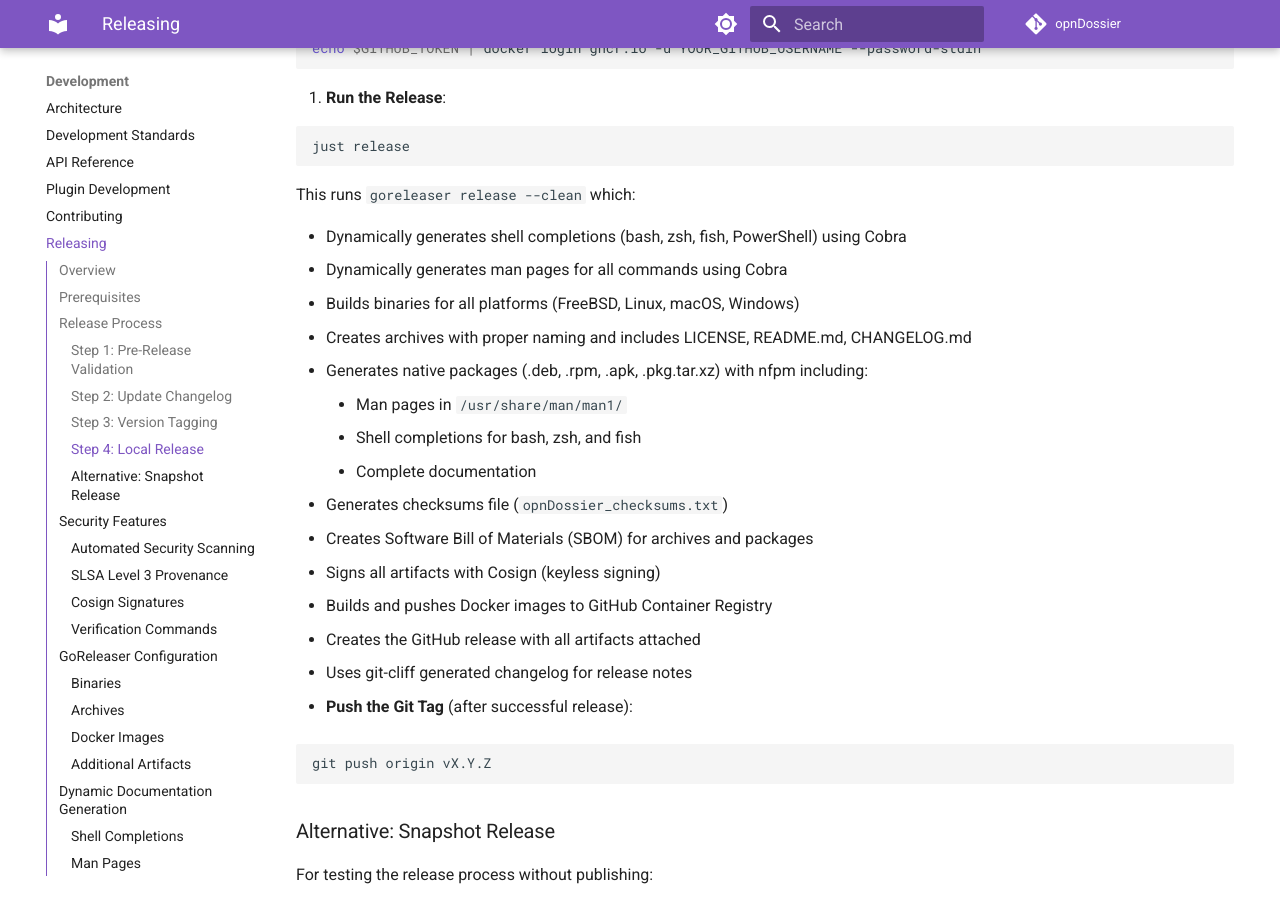
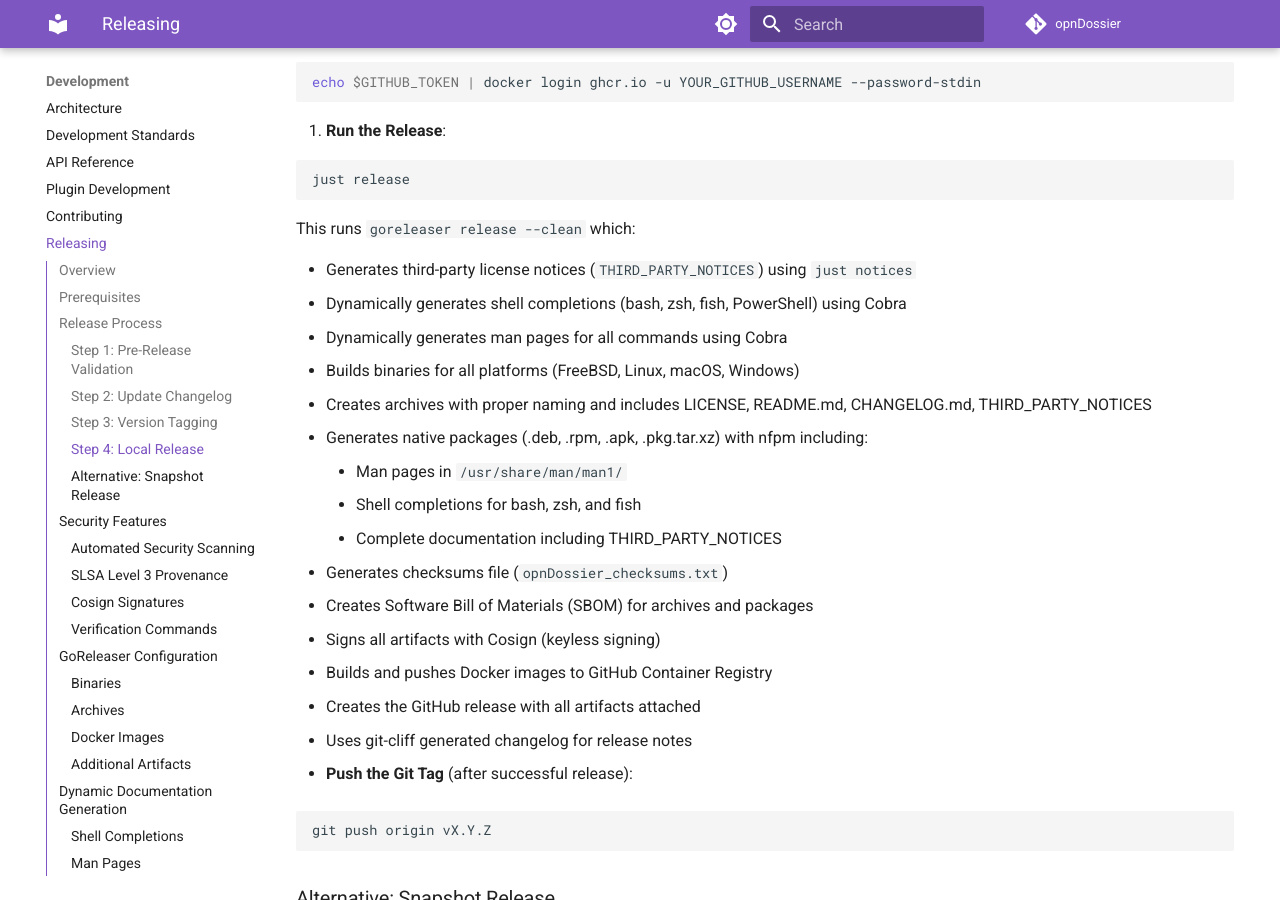
Before and after one commit to EvilBit-Labs/opnDossier, an MkDocs documentation site: the page built from docs/development/releasing.md, in a window 1280 px wide and 900 px high, scrolled down 3554 px. Built offline with MkDocs 1.6.1 and Material for MkDocs 9.7.7, drawn with Linux system fonts in a browser that asks for light colours; comment, search, counter and statistics services are not loaded; the version menu is left out; some of the changed text lies outside the part shown.

Commit message:
docs: Dosu updates for PR #348

```diff
--- a/docs/development/releasing.md
+++ b/docs/development/releasing.md
@@ -23,6 +23,7 @@ Before starting a release, ensure you have:
    - `cosign` for artifact signing
    - `gosec` for security scanning (run `just install-security-tools` if needed)
    - `cyclonedx-gomod` for SBOM generation (run `just install-security-tools` if needed)
+   - `go-licenses` for third-party license notices generation
    - Proper GitHub permissions for the repository
 
 2. **Environment Setup**:
@@ -155,14 +156,15 @@ All releases are performed locally using the justfile commands:
 
    This runs `goreleaser release --clean` which:
 
+   - Generates third-party license notices (`THIRD_PARTY_NOTICES`) using `just notices`
    - Dynamically generates shell completions (bash, zsh, fish, PowerShell) using Cobra
    - Dynamically generates man pages for all commands using Cobra
    - Builds binaries for all platforms (FreeBSD, Linux, macOS, Windows)
-   - Creates archives with proper naming and includes LICENSE, README.md, CHANGELOG.md
+   - Creates archives with proper naming and includes LICENSE, README.md, CHANGELOG.md, THIRD_PARTY_NOTICES
    - Generates native packages (.deb, .rpm, .apk, .pkg.tar.xz) with nfpm including:
      - Man pages in `/usr/share/man/man1/`
      - Shell completions for bash, zsh, and fish
-     - Complete documentation
+     - Complete documentation including THIRD_PARTY_NOTICES
    - Generates checksums file (`opnDossier_checksums.txt`)
    - Creates Software Bill of Materials (SBOM) for archives and packages
    - Signs all artifacts with Cosign (keyless signing)
@@ -251,7 +253,7 @@ The `.goreleaser.yaml` file configures the following release artifacts:
 
 - **Format**: tar.gz (zip for Windows)
 - **Naming**: `opnDossier_OS_ARCH` format
-- **Includes**: LICENSE, README.md, CHANGELOG.md
+- **Includes**: LICENSE, README.md, CHANGELOG.md, THIRD_PARTY_NOTICES
 
 ### Docker Images
 
@@ -273,6 +275,7 @@ Two Docker image variants are built:
 
 - **Checksums**: `opnDossier_checksums.txt`
 - **SBOM**: Software Bill of Materials for archives and packages
+- **License Notices**: `THIRD_PARTY_NOTICES` with complete license attribution for all dependencies
 - **Source Code**: Automatically included
 - **Universal Binaries**: For macOS (replaces individual arch binaries)
 
@@ -314,17 +317,19 @@ sudo opndossier man /usr/local/share/man/man1/
 
 During the release process, GoReleaser automatically:
 
-1. Builds a temporary binary with correct version information
-2. Generates shell completions for bash, zsh, fish, and PowerShell
-3. Generates man pages for all commands and subcommands
-4. Includes these files in native packages (.deb, .rpm, .apk, .pkg.tar.xz)
-5. Cleans up temporary files
+1. Generates third-party license notices using `go-licenses` via the `just notices` command
+2. Builds a temporary binary with correct version information
+3. Generates shell completions for bash, zsh, fish, and PowerShell
+4. Generates man pages for all commands and subcommands
+5. Includes these files in native packages (.deb, .rpm, .apk, .pkg.tar.xz)
+6. Cleans up temporary files
 
 This ensures that:
 
 - Package installations include working completions and man pages
 - Documentation is always synchronized with the actual CLI interface
 - No manual maintenance of static documentation files is required
+- License attribution is transparent and complete for end users
 
 ## Version Information
 
@@ -428,6 +433,7 @@ After a release, verify:
    - All binary artifacts are attached
    - Checksums file is present
    - SBOM files are included
+   - THIRD_PARTY_NOTICES is included in archives and packages
    - SLSA provenance attestation is attached
 
 2. **Docker Images**:
@@ -475,6 +481,7 @@ opnDossier follows these release practices:
 - Cosign signatures ensure artifact authenticity
 - Comprehensive vulnerability scanning with Grype and Snyk
 - License compliance verified with FOSSA
+- Third-party license notices provide transparency for all dependencies
 
 ## Post-Release Tasks
 
```
